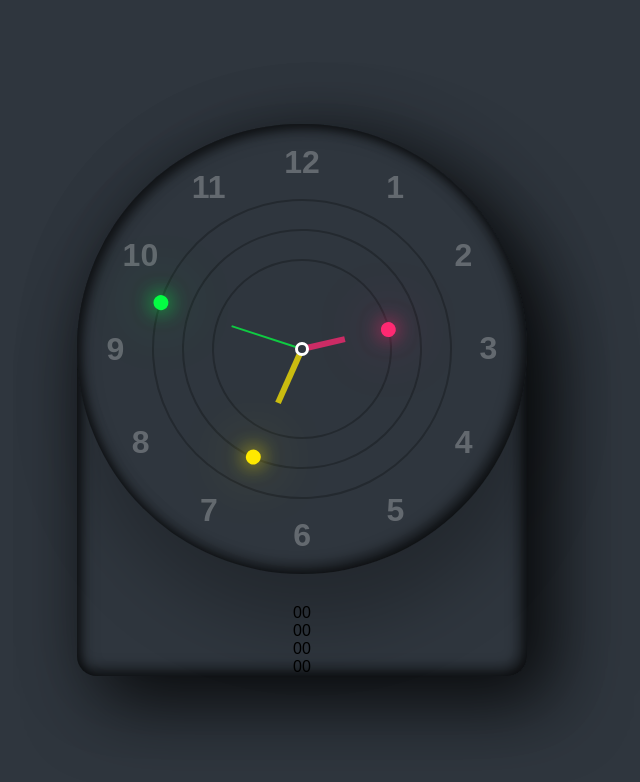
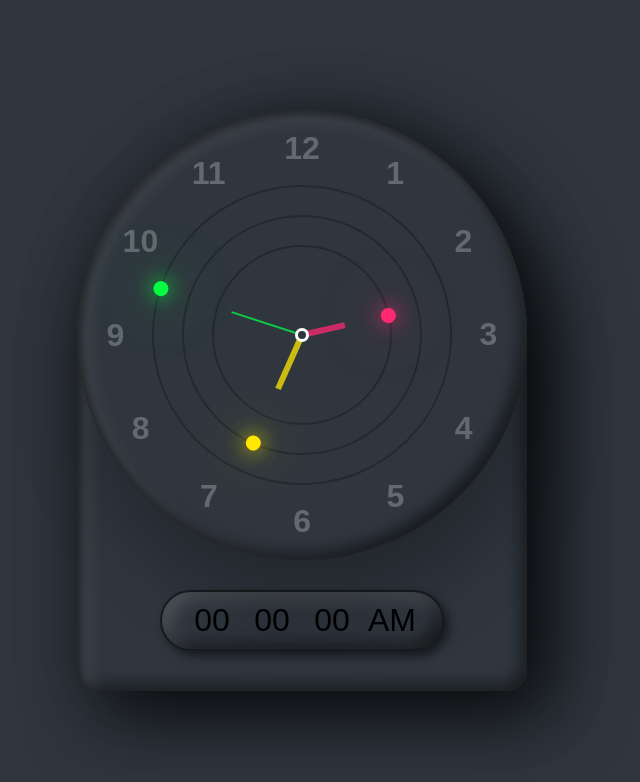
Before and after one commit to annmaryvinod/Clock, a plain HTML site: page index.html in a window 1280 px wide. Shown: the whole page, without its empty margins (338-978 px from the left). Drawn offline with Linux system fonts and the light colour scheme.

Commit message:
till 17:20

```diff
--- a/index.html
+++ b/index.html
@@ -42,7 +42,7 @@
             <div id="hour">00</div>
             <div id="minutes">00</div>
             <div id="seconds">00</div>
-            <div id="ampm">00</div>
+            <div id="ampm">AM</div>
 
 
 
--- a/style.css
+++ b/style.css
@@ -28,7 +28,7 @@ body {
     box-shadow: 25px 25px 75px rgba(0,0,0,0.75),
     10px 10px 70px rgba(0,0,0,0.25),
     inset 5px 5px 10px rgba(0,0,0,0.5),
-    inset 5px 5px 20px rgba(0,0,0,0.2),
+    inset 5px 5px 20px rgba(255,255,255,0.2),
     inset -5px -5px 15px rgba(0,0,0,0.75);
     display: flex;
     justify-content: center;
@@ -44,7 +44,7 @@ body {
     border-radius: 50%;
     box-shadow: 10px 50px 70px rgba(0,0,0,0.25),
     inset 5px 5px 10px rgba(0,0,0,0.5),
-    inset 5px 5px 20px rgba(0,0,0,0.2),
+    inset 5px 5px 20px rgba(255,255,255,0.2),
     inset -5px -5px 15px rgba(0,0,0,0.75);
     display: flex;
     justify-content: center;
@@ -139,3 +139,25 @@ body {
     box-shadow: 0 0 20px var(--clr),
     0 0 60px var(--clr);
 }
+
+/* Digital Clock Styles */
+
+ #time {
+     margin-bottom: 40px;
+     display: flex;
+     padding: 10px 20px;
+     font-size: 2em;
+     font-weight: 600;
+     border: 2px solid rgba(0,0,0,0.5);
+     border-radius: 40px;
+     box-shadow: 5px 5px 10px rgba(0,0,0,0.5),
+     inset 5px 5px 20px rgba(255,255,255,0.2),
+     inset -5px -5px 15px rgba(0,0,0,0.75);
+ }
+
+ #time div {
+     position: relative;
+     width: 60px;
+     text-align: center;
+     font-weight: 500;
+ }
```
